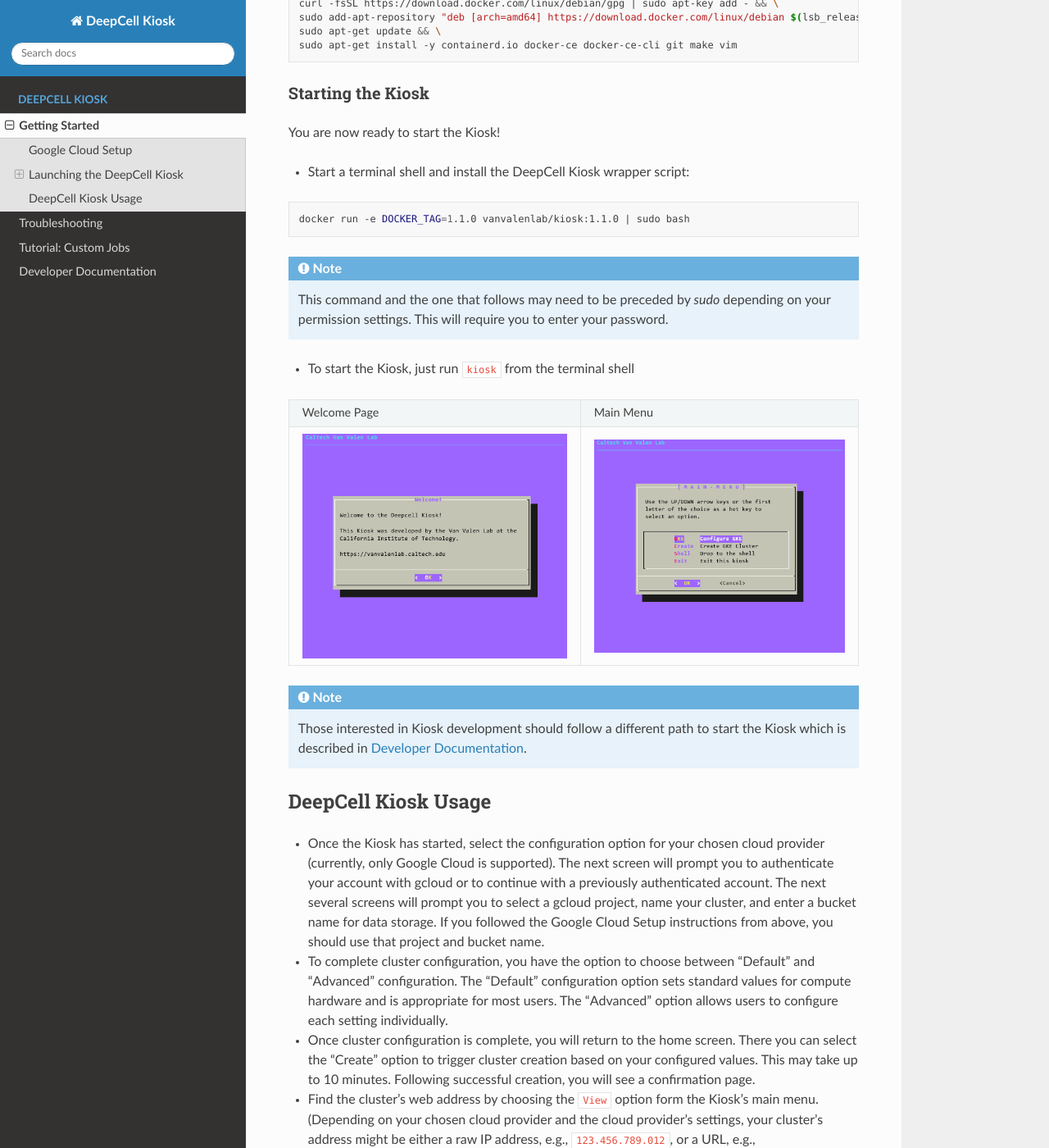
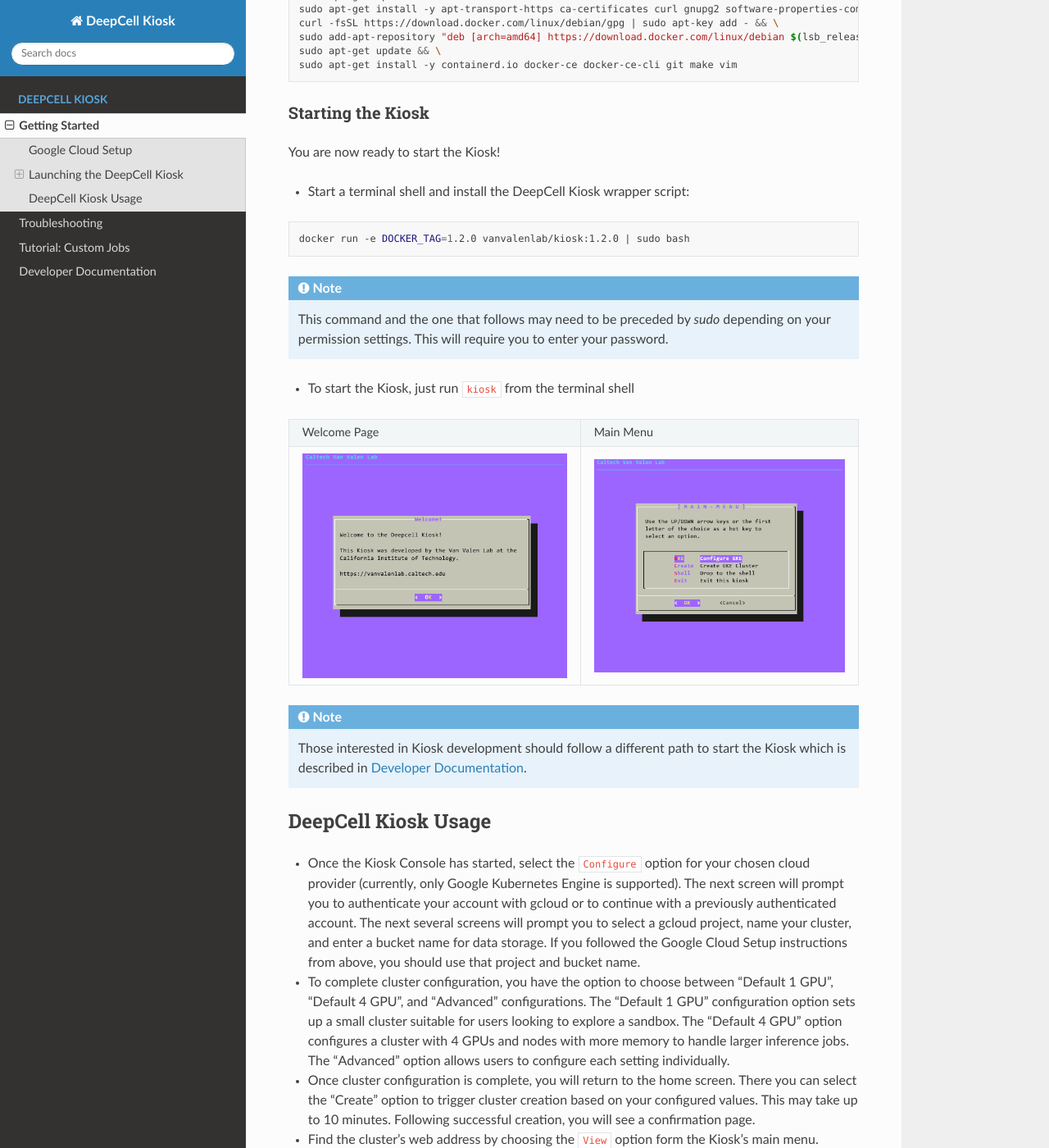
Before and after one commit to vanvalenlab/kiosk-console, a Sphinx documentation site: the page built from docs/source/GETTING_STARTED.rst, in a window 1280 px wide and 1400 px high, scrolled down 2870 px. Shown: the whole window at 82% size. Built offline with Sphinx 7.4.7 and the Read the Docs theme 2.0.0, drawn with Linux system fonts in a browser that asks for light colours; some of the changed text lies outside the part shown.

Commit message:
resolve rebase errors

```diff
--- a/docs/source/CUSTOM-JOB.rst
+++ b/docs/source/CUSTOM-JOB.rst
@@ -266,7 +266,7 @@
 
 .. |/conf/addons/hpa.yaml| raw:: html
 
-    <tt><a href="https://github.com/vanvalenlab/kiosk-console/blob/master/conf/patches/hpa.yaml">/conf/patches/hpa.yaml</a></tt>
+    <tt><a href="https://github.com/vanvalenlab/kiosk-console/blob/master/conf/addons/hpa.yaml">/conf/addons/hpa.yaml</a></tt>
 
 .. |/conf/helmfile.d/0600.prometheus-operator.yaml| raw:: html
 
@@ -274,7 +274,7 @@
 
 .. |/conf/addons/redis-exporter-script.yaml| raw:: html
 
-    <tt><a href="https://github.com/vanvalenlab/kiosk-console/blob/master/conf/patches/redis-exporter-script.yaml">/conf/patches/redis-exporter-script.yaml</a></tt>
+    <tt><a href="https://github.com/vanvalenlab/kiosk-console/blob/master/conf/addons/redis-exporter-script.yaml">/conf/addons/redis-exporter-script.yaml</a></tt>
 
 .. |/conf/helmfile.d/0230.redis-consumer.yaml| raw:: html
 
--- a/docs/source/GETTING_STARTED.rst
+++ b/docs/source/GETTING_STARTED.rst
@@ -26,7 +26,7 @@
 
 .. note:: Google offers a number of GPU types. The DeepCell Kiosk uses `NVIDIA T4` GPUs for inference by default.
 
-5. Create a `cloud storage bucket <https://cloud.google.com/storage/docs/creating-buckets>`_. This will be used to store data and models. Record the bucket name (as with project ID, you will need this during Kiosk configuration). Please do not use underscores (`_`) in your bucket name. Your bucket should follow the organizational structure that follows:
+5. Create a `cloud storage bucket <https://cloud.google.com/storage/docs/creating-buckets>`_ in the default region of your project (this should be a "Standard class" bucket, which you can select using fine-grained access control). This will be used to store data and models. Record the bucket name (as with project ID, you will need this during Kiosk configuration). Please do not use underscores (`_`) in your bucket name. Your bucket should follow the organizational structure that follows:
 
    .. code-block:: bash
 
@@ -97,7 +97,7 @@
 
 .. code-block:: bash
 
-    docker run -e DOCKER_TAG=1.1.0 vanvalenlab/kiosk:1.1.0 | sudo bash
+    docker run -e DOCKER_TAG=1.2.0 vanvalenlab/kiosk:1.2.0 | sudo bash
 
 .. note:: This command and the one that follows may need to be preceded by `sudo` depending on your permission settings. This will require you to enter your password.
 
@@ -115,9 +115,9 @@
 DeepCell Kiosk Usage
 --------------------
 
-* Once the Kiosk has started, select the configuration option for your chosen cloud provider (currently, only Google Cloud is supported). The next screen will prompt you to authenticate your account with gcloud or to continue with a previously authenticated account. The next several screens will prompt you to select a gcloud project, name your cluster, and enter a bucket name for data storage. If you followed the Google Cloud Setup instructions from above, you should use that project and bucket name.
+* Once the Kiosk Console has started, select the ``Configure`` option for your chosen cloud provider (currently, only Google Kubernetes Engine is supported). The next screen will prompt you to authenticate your account with gcloud or to continue with a previously authenticated account. The next several screens will prompt you to select a gcloud project, name your cluster, and enter a bucket name for data storage. If you followed the Google Cloud Setup instructions from above, you should use that project and bucket name.
 
-* To complete cluster configuration, you have the option to choose between "Default" and "Advanced" configuration. The "Default" configuration option sets standard values for compute hardware and is appropriate for most users. The "Advanced" option allows users to configure each setting individually.
+* To complete cluster configuration, you have the option to choose between "Default 1 GPU", "Default 4 GPU", and "Advanced" configurations. The "Default 1 GPU" configuration option sets up a small cluster suitable for users looking to explore a sandbox. The "Default 4 GPU" option configures a cluster with 4 GPUs and nodes with more memory to handle larger inference jobs. The "Advanced" option allows users to configure each setting individually.
 
 * Once cluster configuration is complete, you will return to the home screen. There you can select the "Create" option to trigger cluster creation based on your configured values. This may take up to 10 minutes. Following successful creation, you will see a confirmation page.
 
```
Also changed, not shown: README.md (+5 -5 lines), .travis.yml, 16 other files.
